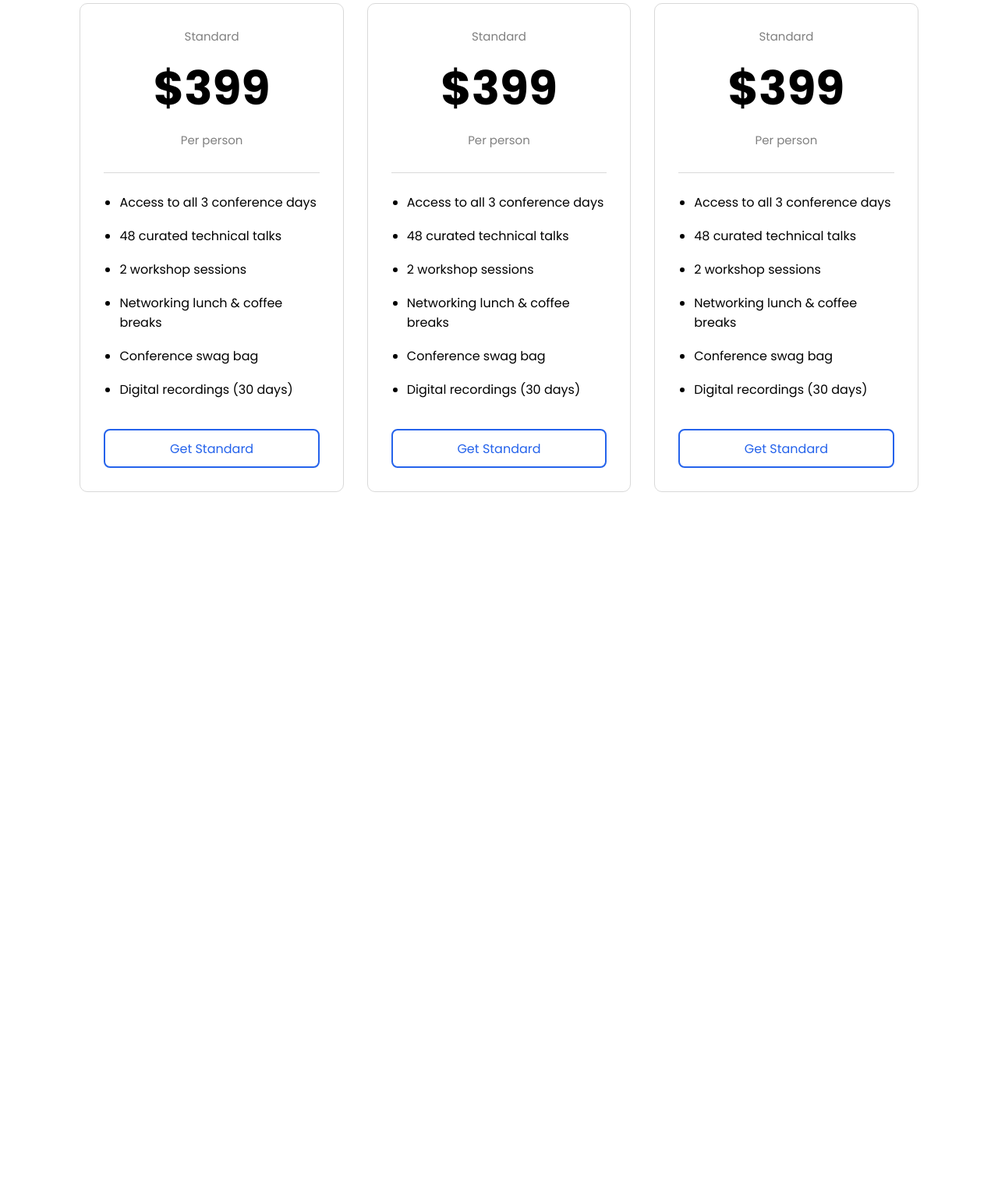
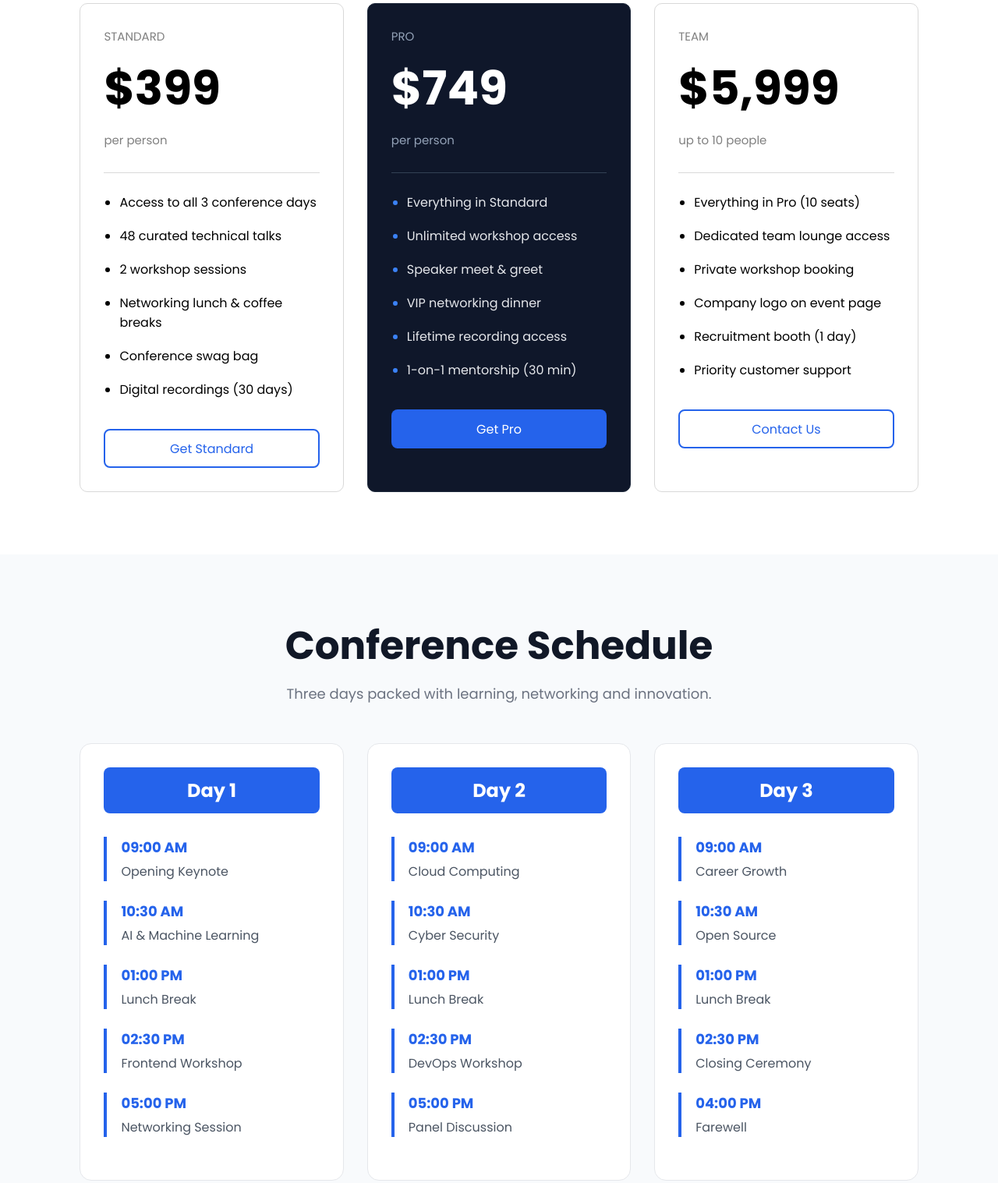
Before and after one commit to Shadow-cloud478/Dev_Conf_-A1-, a plain HTML site: page index.html in a window 1280 px wide. Shown: the part 2326-3843 px from the top of the page at 78% size. Before the commit the page ends 3037 px from the top, so only its background shows below. Drawn offline with Linux system fonts and the light colour scheme.

Commit message:
fifth commit

```diff
--- a/index.html
+++ b/index.html
@@ -97,11 +97,10 @@
         <p>Early-bird pricing ends August 15, 2026.</p>
       </div>
       <div class="price-card">
-
         <div class="every-card">
-        <p>Standard</p>
+          <p>STANDARD</p>
           <h1>$399</h1>
-        <p>Per person</p>
+          <p>per person</p>
 
           <ul>
             <li>Access to all 3 conference days</li>
@@ -115,41 +114,142 @@
           <button>Get Standard</button>
         </div>
 
-    <div class="every-card">
-        <p>Standard</p>
-        <h1>$399</h1>
-        <p>Per person</p>
-
+        <div  class="every-card-2">
+          <p id="pro">PRO</p>
+          <h1>$749</h1>
+          <p id="person"">per person</p>
           <ul>
-            <li>Access to all 3 conference days</li>
-            <li>48 curated technical talks</li>
-            <li>2 workshop sessions</li>
-            <li>Networking lunch & coffee breaks</li>
-            <li>Conference swag bag</li>
-            <li>Digital recordings (30 days)</li>
+            <li>Everything in Standard</li>
+            <li>Unlimited workshop access</li>
+            <li>Speaker meet & greet</li>
+            <li>VIP networking dinner</li>
+            <li>Lifetime recording access</li>
+            <li>1-on-1 mentorship (30 min)</li>
           </ul>
 
-        <button>Get Standard</button>
+          <button>Get Pro</button>
+        </div>
+        <div class="every-card">
+          <p>TEAM</p>
+          <h1>$5,999</h1>
+          <p>up to 10 people</p>
+          <ul>
+            <li>Everything in Pro (10 seats)</li>
+            <li>Dedicated team lounge access</li>
+            <li>Private workshop booking</li>
+            <li>Company logo on event page</li>
+            <li>Recruitment booth (1 day)</li>
+            <li>Priority customer support</li>
+          </ul>
+
+          <button>Contact Us</button>
+        </div>
+      </div>
+    </section>
+    <section class="schedule">
+
+    <h1>Conference Schedule</h1>
+    <p class="schedule-text">
+        Three days packed with learning, networking and innovation.
+    </p>
+
+    <div class="schedule-card">
+
+        <div class="day-card">
+
+            <h2>Day 1</h2>
+
+            <div class="time-box">
+                <h4>09:00 AM</h4>
+                <p>Opening Keynote</p>
             </div>
 
-    <div class="every-card">
-        <p>Standard</p>
-        <h1>$399</h1>
-        <p>Per person</p>
+            <div class="time-box">
+                <h4>10:30 AM</h4>
+                <p>AI & Machine Learning</p>
+            </div>
 
-        <ul>
-            <li>Access to all 3 conference days</li>
-            <li>48 curated technical talks</li>
-            <li>2 workshop sessions</li>
-            <li>Networking lunch & coffee breaks</li>
-            <li>Conference swag bag</li>
-            <li>Digital recordings (30 days)</li>
-        </ul>
+            <div class="time-box">
+                <h4>01:00 PM</h4>
+                <p>Lunch Break</p>
+            </div>
 
-        <button>Get Standard</button>
+            <div class="time-box">
+                <h4>02:30 PM</h4>
+                <p>Frontend Workshop</p>
+            </div>
+
+            <div class="time-box">
+                <h4>05:00 PM</h4>
+                <p>Networking Session</p>
             </div>
 
         </div>
+
+        <div class="day-card">
+
+            <h2>Day 2</h2>
+
+            <div class="time-box">
+                <h4>09:00 AM</h4>
+                <p>Cloud Computing</p>
+            </div>
+
+            <div class="time-box">
+                <h4>10:30 AM</h4>
+                <p>Cyber Security</p>
+            </div>
+
+            <div class="time-box">
+                <h4>01:00 PM</h4>
+                <p>Lunch Break</p>
+            </div>
+
+            <div class="time-box">
+                <h4>02:30 PM</h4>
+                <p>DevOps Workshop</p>
+            </div>
+
+            <div class="time-box">
+                <h4>05:00 PM</h4>
+                <p>Panel Discussion</p>
+            </div>
+
+        </div>
+
+        <div class="day-card">
+
+            <h2>Day 3</h2>
+
+            <div class="time-box">
+                <h4>09:00 AM</h4>
+                <p>Career Growth</p>
+            </div>
+
+            <div class="time-box">
+                <h4>10:30 AM</h4>
+                <p>Open Source</p>
+            </div>
+
+            <div class="time-box">
+                <h4>01:00 PM</h4>
+                <p>Lunch Break</p>
+            </div>
+
+            <div class="time-box">
+                <h4>02:30 PM</h4>
+                <p>Closing Ceremony</p>
+            </div>
+
+            <div class="time-box">
+                <h4>04:00 PM</h4>
+                <p>Farewell</p>
+            </div>
+
+        </div>
+
+    </div>
+
 </section>
   </body>
 </html>
--- a/style.css
+++ b/style.css
@@ -139,6 +139,7 @@ color: #575757;
 
 .price-card
 {
+
     display: grid;
     grid-template-columns: repeat(3,1fr);
     gap: 30px;
@@ -155,12 +156,14 @@ color: #575757;
 
 .every-card p
 {
+    text-align: left;
     color: gray;
     margin: 0;
 }
 
 .every-card h1
 {
+     text-align: left;
     font-size: 60px;
     margin-top: 10px;
     margin-bottom: 10px;
@@ -193,3 +196,149 @@ color: #575757;
     font-size: 16px;
     cursor: pointer;
 }
+.every-card-2
+{
+    border: 1px solid #1E293B;
+    border-radius: 10px;
+    padding: 30px;
+    background-color: #0F172A;
+}
+
+.every-card-2 p
+{
+    text-align: left;
+    color: #94A3B8;
+    margin: 0;
+}
+
+.every-card-2 h1
+{
+    text-align: left;
+    font-size: 60px;
+    margin-top: 10px;
+    margin-bottom: 10px;
+    color: white;
+}
+
+.every-card-2 ul
+{
+    display: block;
+    list-style: disc;
+    margin-top: 30px;
+    padding-top: 25px;
+    padding-left: 20px;
+    border-top: 1px solid #334155;
+}
+
+.every-card-2 li
+{
+    margin-bottom: 18px;
+    line-height: 25px;
+    color: #E5E7EB;
+}
+
+.every-card-2 li::marker
+{
+    color: #3B82F6;
+}
+
+.every-card-2 button
+{
+    width: 100%;
+    height: 50px;
+    margin-top: 20px;
+    border: none;
+    border-radius: 8px;
+    background-color: #2563EB;
+    color: white;
+    font-size: 16px;
+    cursor: pointer;
+}
+.schedule
+{
+    background-color: #F8FAFC;
+}
+
+.schedule h1
+{
+    text-align: center;
+    font-size: 50px;
+    color: #111827;
+}
+
+.schedule-text
+{
+    text-align: center;
+    color: #6B7280;
+    margin-top: 10px;
+    margin-bottom: 50px;
+    font-size: 18px;
+}
+
+.schedule-card
+{
+    display: grid;
+    grid-template-columns: repeat(3,1fr);
+    gap: 30px;
+}
+
+.day-card
+{
+    background-color: white;
+    border: 1px solid #E5E7EB;
+    border-radius: 15px;
+    padding: 30px;
+    transition: 0.3s;
+}
+
+.day-card:hover
+{
+    border-color: #2563EB;
+    box-shadow: 0px 10px 25px rgba(37,99,235,0.15);
+    transform: translateY(-8px);
+}
+
+.day-card h2
+{
+    text-align: center;
+    color: white;
+    background-color: #2563EB;
+    padding: 12px;
+    border-radius: 8px;
+    margin-bottom: 30px;
+}
+
+.time-box
+{
+    border-left: 4px solid #2563EB;
+    padding-left: 18px;
+    margin-bottom: 25px;
+}
+
+.time-box h4
+{
+    color: #2563EB;
+    font-size: 18px;
+    margin-bottom: 6px;
+}
+
+.time-box p
+{
+    color: #4B5563;
+    line-height: 24px;
+}
+
+.time-box:hover
+{
+    border-left-color: #1D4ED8;
+}
+
+.time-box:hover h4
+{
+    color: #1D4ED8;
+}
+
+.time-box:hover p
+{
+    color: #111827;
+}
```
Also changed, not shown: 1 other file. Lines whose indentation alone changed are shown as unchanged.
